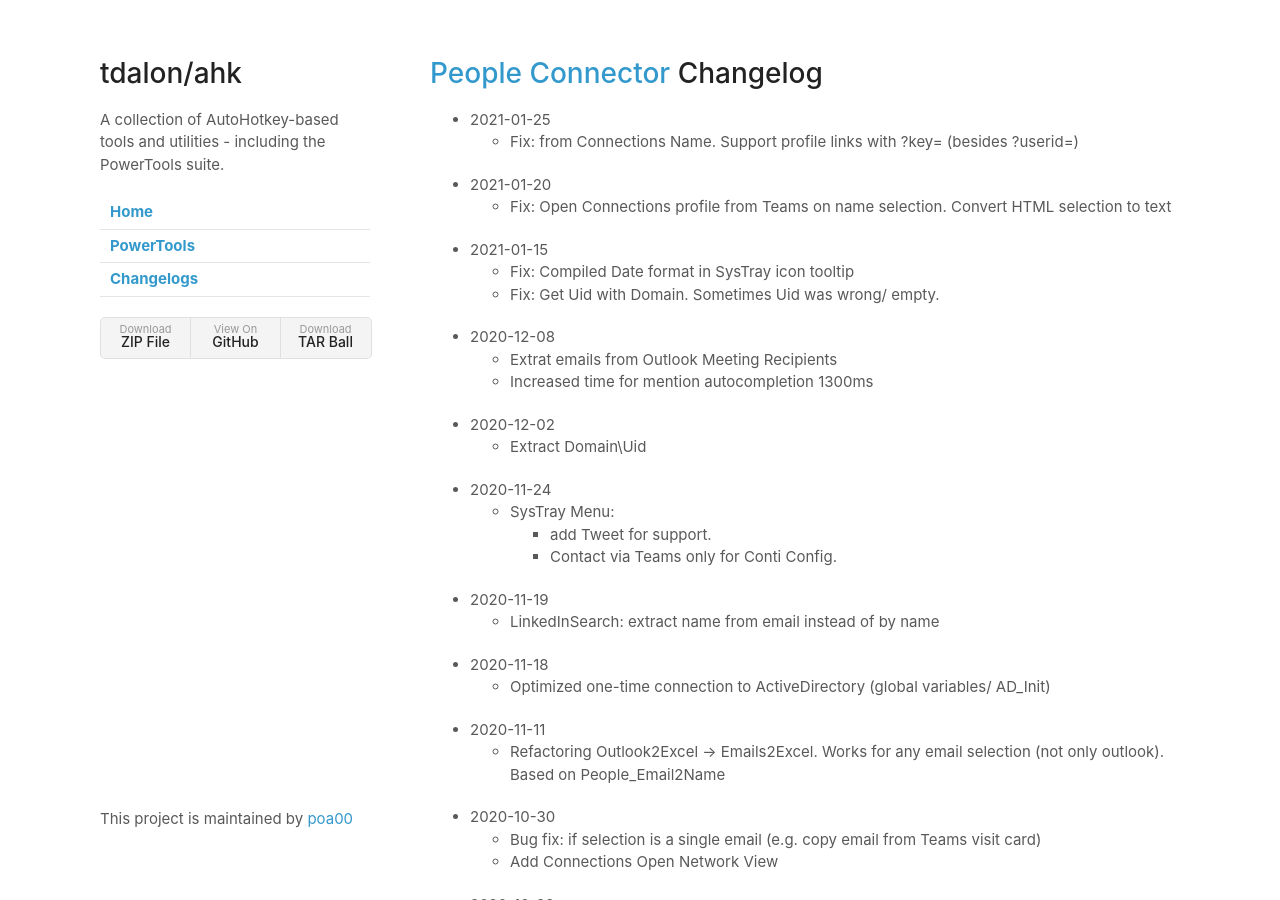
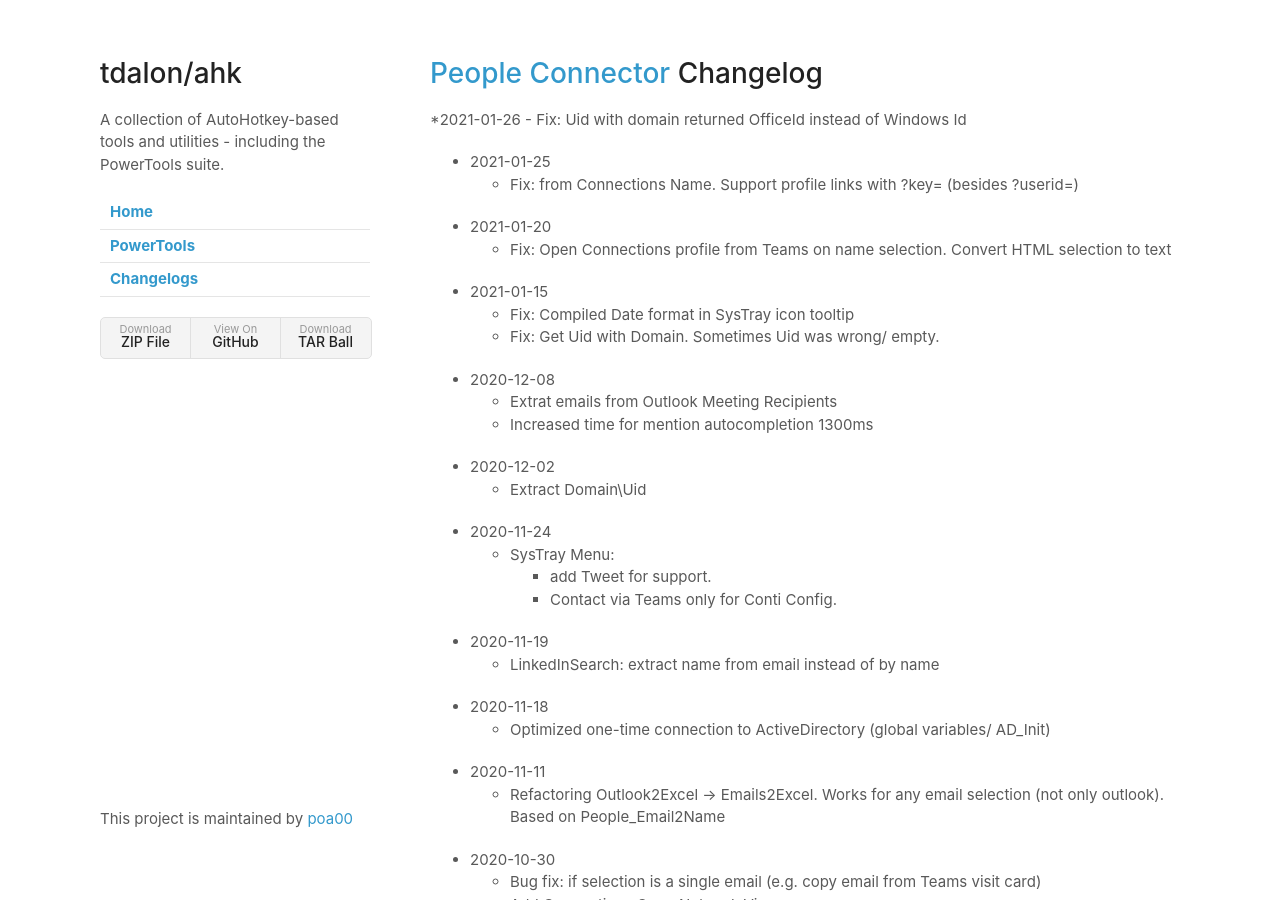
Before and after one commit to poa00/ahk-mso, a Jekyll site: the page built from docs/People-Connector-(Changelog).md, in a window 1280 px wide and 900 px high. Built offline with Jekyll 4.4.1, drawn with Linux system fonts in a browser that asks for light colours; our own code applies the rules of GitHub Pages for plain Markdown files.

Commit message:
Fix People_Emails2DUids returns Win uid

```diff
--- a/docs/People-Connector-(Changelog).md
+++ b/docs/People-Connector-(Changelog).md
@@ -1,5 +1,7 @@
 # [People Connector](People-Connector) Changelog
 
+*2021-01-26
+	- Fix: Uid with domain returned OfficeId instead of Windows Id
 * 2021-01-25
 	- Fix: from Connections Name. Support profile links with ?key= (besides ?userid=)
 * 2021-01-20
```
Also changed, not shown: 1 other file.
